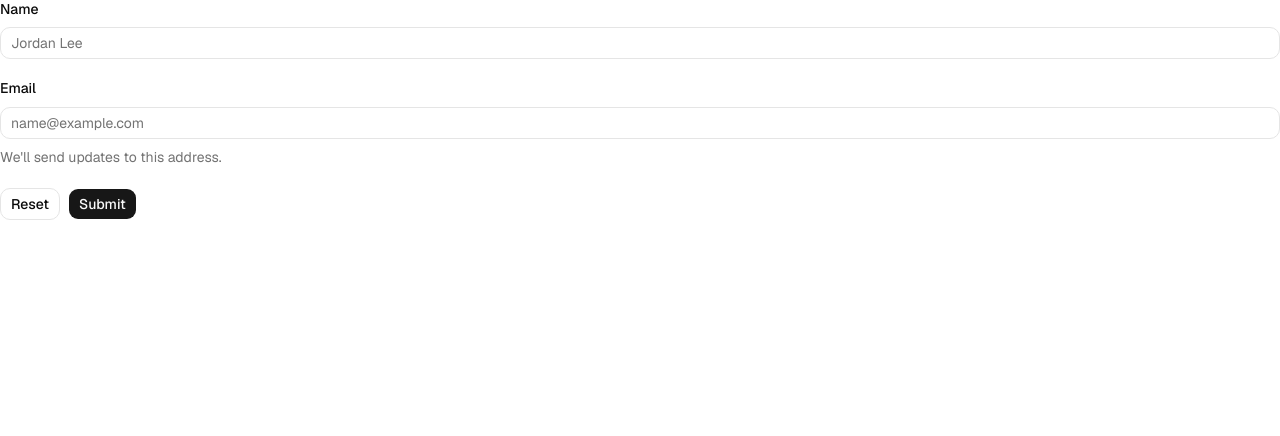
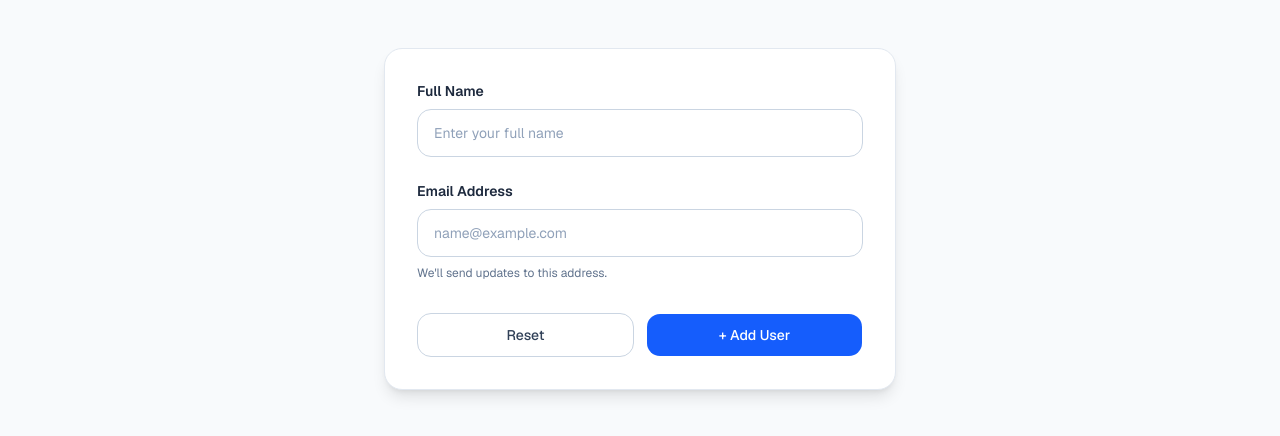
Before and after one commit to mdmahadih673/simple-crud-client, a Next.js app: page /users/new in a window 1280 px wide. Shown: the top 436 px of the page. Built offline with nearby package versions, Linux system fonts and the light colour scheme.

Commit message:
Create POST method and know about insertOne

```diff
--- a/app/layout.tsx
+++ b/app/layout.tsx
@@ -3,8 +3,10 @@ import { Geist, Geist_Mono } from "next/font/google"
 import "./globals.css"
 import { ThemeProvider } from "@/components/theme-provider"
 import { cn } from "@/lib/utils";
+import { ToastContainer } from "react-toastify";
+import "react-toastify/dist/ReactToastify.css";
 
-const geist = Geist({subsets:['latin'],variable:'--font-sans'})
+const geist = Geist({ subsets: ['latin'], variable: '--font-sans' })
 
 const fontMono = Geist_Mono({
   subsets: ["latin"],
@@ -23,7 +25,11 @@ export default function RootLayout({
       className={cn("antialiased", fontMono.variable, "font-sans", geist.variable)}
     >
       <body>
-        <ThemeProvider>{children}</ThemeProvider>
+        <ThemeProvider>
+          <ToastContainer />
+
+          {children}
+        </ThemeProvider>
       </body>
     </html>
   )
--- a/app/users/new/page.jsx
+++ b/app/users/new/page.jsx
@@ -1,3 +1,5 @@
+'use client'
+
 import { Button } from "@/components/ui/button"
 import {
     Field,
@@ -6,40 +8,123 @@ import {
     FieldLabel,
 } from "@/components/ui/field"
 import { Input } from "@/components/ui/input"
+import { toast, Bounce } from "react-toastify";
+import { useRouter } from "next/navigation";
 
 
 const NewUserPage = () => {
-    const handleAddNewUser = e => {
+    const router = useRouter();
+
+    const handleAddNewUser = async (e) => {
         e.preventDefault()
+        const formData = new FormData(e.currentTarget)
+        const newUser = Object.fromEntries(formData.entries())
+        console.log(newUser);
+
+        const res = await fetch('http://localhost:5000/users', {
+            method: "POST",
+            headers: {
+                "Content-Type": "application/json",
+            },
+            body: JSON.stringify(newUser),
+        })
+
+        const afterSubmit = await res.json()
+
+        if (afterSubmit.insertedId) {
+            toast('🦄 Wow so easy!', {
+                position: "top-right",
+                autoClose: 5000,
+                hideProgressBar: false,
+                closeOnClick: false,
+                pauseOnHover: true,
+                draggable: true,
+                progress: undefined,
+                theme: "light",
+                transition: Bounce,
+            });
+            router.push('/users');
+        }
+
+
+
     }
     return (
-        <div>
-            <form onSubmit={handleAddNewUser}>
+        <div className="min-h-screen bg-slate-50 px-4 py-12 sm:px-6">
+            <div className="mx-auto max-w-lg">
 
-                <FieldGroup>
-                    <Field>
-                        <FieldLabel htmlFor="fieldgroup-name">Name</FieldLabel>
-                        <Input id="fieldgroup-name" placeholder="Jordan Lee" />
+                <div className="rounded-2xl border border-slate-200 bg-white p-6 shadow-lg sm:p-8">
+
+                    <FieldGroup className="gap-6">
+
+                        <form onSubmit={handleAddNewUser} className="space-y-6">
+                            {/* Name */}
+                            <Field className="gap-2">
+                                <FieldLabel
+                                    htmlFor="fieldgroup-name"
+                                    className="text-sm font-semibold text-slate-800"
+                                >
+                                    Full Name
+                                </FieldLabel>
+
+                                <Input
+                                    id="fieldgroup-name"
+                                    name='name'
+
+                                    placeholder="Enter your full name"
+                                    className="h-12 rounded-xl border-slate-300 bg-white px-4 text-sm text-slate-900 placeholder:text-slate-400 focus-visible:ring-2 focus-visible:ring-blue-500"
+                                />
                             </Field>
-                    <Field>
-                        <FieldLabel htmlFor="fieldgroup-email">Email</FieldLabel>
+
+                            {/* Email and Buttons */}
+
+                            <Field className="gap-2">
+                                <FieldLabel
+                                    htmlFor="fieldgroup-email"
+                                    className="text-sm font-semibold text-slate-800"
+                                >
+                                    Email Address
+                                </FieldLabel>
+
                                 <Input
                                     id="fieldgroup-email"
+                                    name='email'
                                     type="email"
                                     placeholder="name@example.com"
+                                    className="h-12 rounded-xl border-slate-300 bg-white px-4 text-sm text-slate-900 placeholder:text-slate-400 focus-visible:ring-2 focus-visible:ring-blue-500"
                                 />
-                        <FieldDescription>
+
+                                <FieldDescription className="text-xs text-slate-500">
                                     We&apos;ll send updates to this address.
                                 </FieldDescription>
                             </Field>
-                    <Field orientation="horizontal">
-                        <Button type="reset" variant="outline">
+
+                            {/* Buttons */}
+                            <div className="flex gap-3 pt-2">
+
+                                <Button
+                                    type="reset"
+                                    variant="outline"
+                                    className="h-11 flex-1 rounded-xl border-slate-300 bg-white text-slate-700 hover:bg-slate-100 hover:text-slate-900"
+                                >
                                     Reset
                                 </Button>
-                        <Button type="submit">Submit</Button>
-                    </Field>
+
+                                <Button
+                                    type="submit"
+                                    className="h-11 flex-1 rounded-xl bg-blue-600 text-white hover:bg-blue-700"
+                                >
+                                    + Add User
+                                </Button>
+
+                            </div>
+
+                        </form>
+
                     </FieldGroup>
-            </form>
+
+                </div>
+            </div>
         </div>
     );
 };
--- a/package.json
+++ b/package.json
@@ -20,6 +20,7 @@
     "next-themes": "^0.4.6",
     "react": "19.3.0",
     "react-dom": "19.3.0",
+    "react-toastify": "^11.1.0",
     "shadcn": "^4.22.1",
     "tw-animate-css": "^1.4.0"
   },
```
Also changed, not shown: 1 other file (tests, documents, lock files or other folders). Lines whose indentation alone changed are shown as unchanged.
